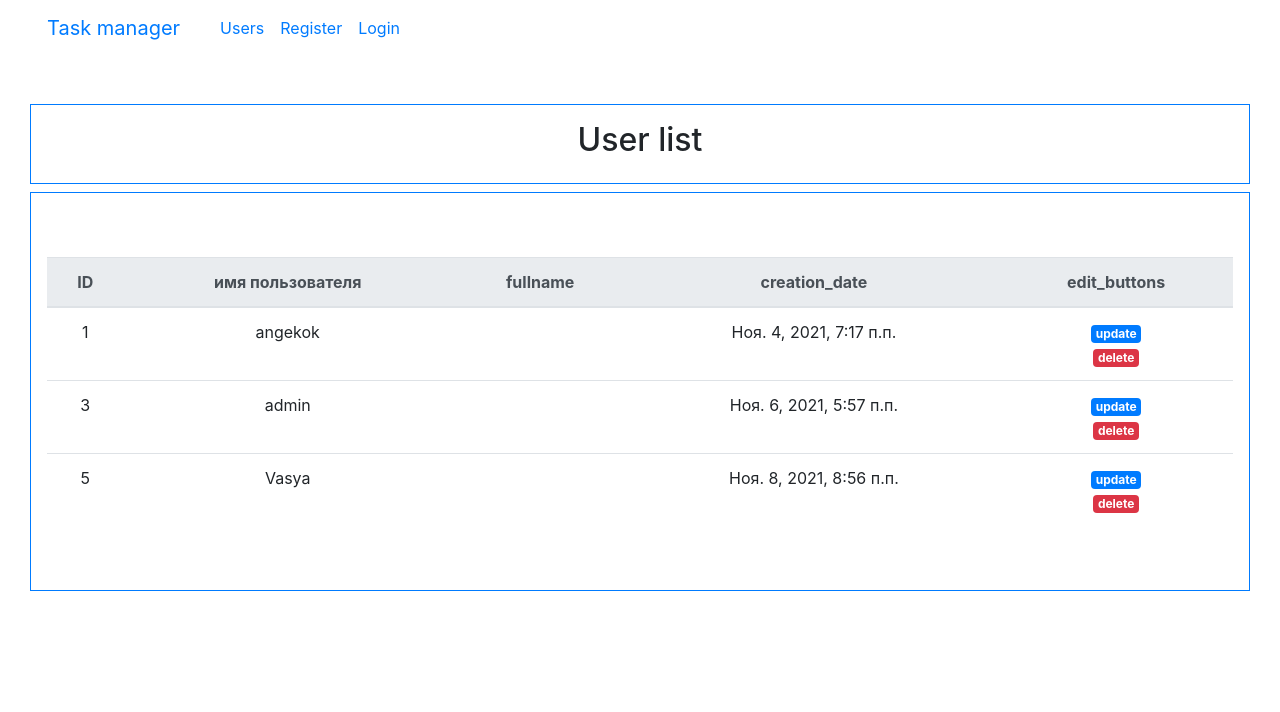
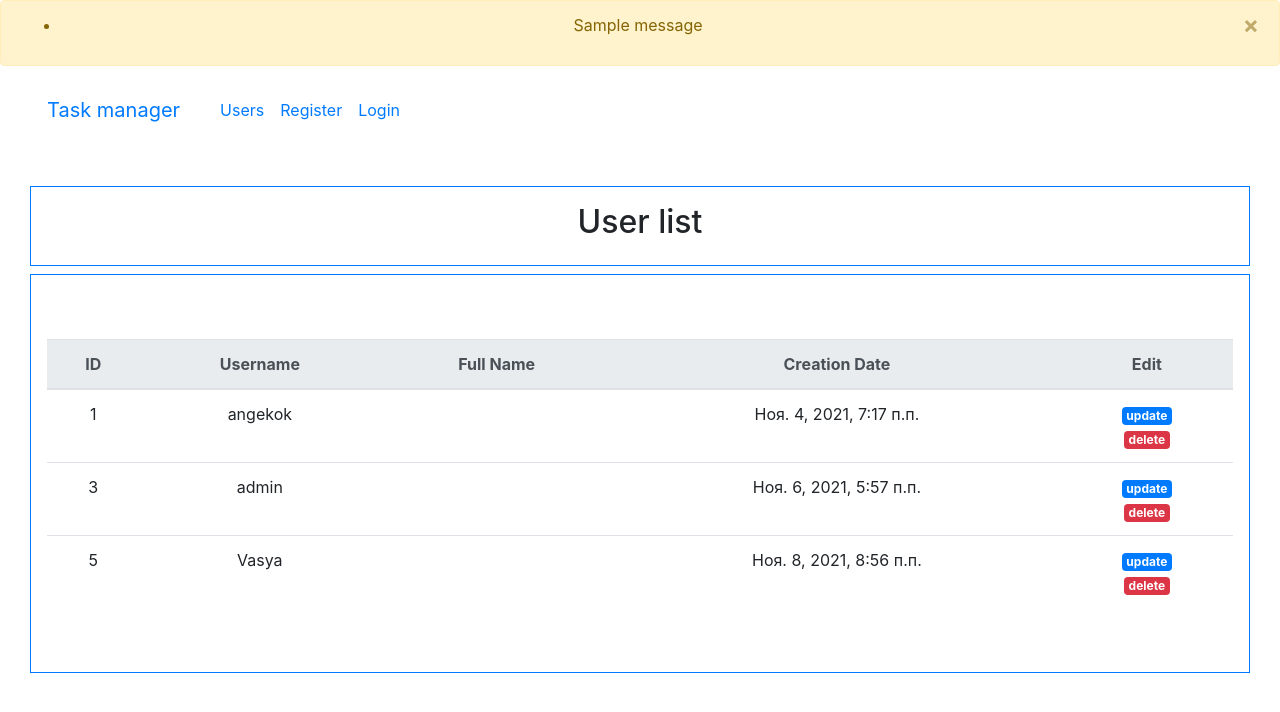
Before and after one commit to dr-angekok/python-project-lvl4, a Django app: page /users/ in a window 1280 px wide. Shown: the top 712 px of the page. Run offline with Django 3.2, Linux system fonts and the light colour scheme; data comes from the database, SQL or seed files in the repository; tables that the repository leaves empty hold one stand-in row (values such as "Sample post"); one stand-in notice (Sample message) is shown; some libraries are stand-ins or nearby versions.

Commit message:
Translate fix.

```diff
--- a/pyproject.toml
+++ b/pyproject.toml
@@ -21,6 +21,7 @@ django-filter = "^21.1"
 rollbar = "^0.16.2"
 psycopg2 = "^2.9.1"
 django-heroku = "^0.3.1"
+python-gettext = "^4.0"
 
 [tool.poetry.dev-dependencies]
 flake8 = "^4.0.1"
--- a/templates/base.html
+++ b/templates/base.html
@@ -10,6 +10,18 @@
     <meta charset="utf-8">
     <meta name="viewport" content="width=device-width, initial-scale=1, shrink-to-fit=no">
     <title>{% block title %}{% trans "Task manager" %}{% endblock %}</title>
+      {% if messages %}
+        <div class="alert alert-warning alert-dismissible fade show text-center" role="alert">
+        <ul class="messages">
+      {% for message in messages %}
+        <li{% if message.tags %} class="{{ message.tags }}"{% endif %}>{{ message }}</li>
+      {% endfor %}
+        </ul>
+        <button type="button" class="close" data-dismiss="alert" aria-label="Close">
+          <span aria-hidden="true">&times;</span>
+        </button>
+        </div>
+      {% endif %}
   </head>
   <body>
     <div class="container-fluid">
--- a/templates/index.html
+++ b/templates/index.html
@@ -2,6 +2,6 @@
 {% load bootstrap4 %}
 {% load i18n %}
 {% block content %}
-    <p>{% trans "Welcome to task manager" %}</p>
-    <p>{% trans "Clicking head to views something" %}</p>
+    <p>{% trans "Welcome to the task manager" %}</p>
+    <p>{% trans "Click the top menu to view something" %}</p>
 {% endblock %}
--- a/templates/users/list.html
+++ b/templates/users/list.html
@@ -10,10 +10,10 @@
     <thead class="thead-light">
         <tr>
             <th scope="col">ID</th>
-            <th scope="col">{% trans "username" %}</th>
-            <th scope="col">{% trans "fullname" %}</th>
-            <th scope="col">{% trans "creation_date" %}</th>
-            <th scope="col">{% trans "edit_buttons" %}</th>
+            <th scope="col">{% trans "Username" %}</th>
+            <th scope="col">{% trans "Full Name" %}</th>
+            <th scope="col">{% trans "Creation Date" %}</th>
+            <th scope="col">{% trans "Edit" %}</th>
         </tr>
     </thead>
 
--- a/users/views.py
+++ b/users/views.py
@@ -7,50 +7,53 @@ from django.views import View
 from django.urls import reverse_lazy
 from django.views.generic.edit import UpdateView
 from django.contrib.messages.views import SuccessMessageMixin
+from django.utils.translation import gettext as trans
+
 
 
 class Create(View, SuccessMessageMixin):
-    template_name = "users/create.html"
-    success_message = 'Успешно.'
+    template_name = 'users/create.html'
+    success_message = trans('Success.')
 
     def get(self, request):
-        return render(request, self.template_name, context={"form": UserCreationForm()})
+        return render(request, self.template_name, context={'form': UserCreationForm()})
 
     def post(self, request):
         form = UserCreationForm(data=request.POST)
         if form.is_valid():
             form.save()
-            return redirect("login")
+            return redirect('login')
         else:
-            return render(request, self.template_name, context={"form": form})
+            return render(request, self.template_name, context={'form': form})
 
 
 class Update(LoginRequiredMixin, UpdateView, SuccessMessageMixin):
     model = User
     fields = ('username', 'first_name', 'last_name', 'password')
     template_name = 'users/update.html'
-    success_url = "/users/"
-    success_message = 'Успешно отредактирован.'
+    success_url = '/users/'
+    success_message = 'Successfully edited.'
 
 
 class Delete(LoginRequiredMixin, View):
-    login_url = "login"
-    template_name = "users/delete.html"
+    login_url = 'login'
+    template_name = 'users/delete.html'
+    success_message = trans('Successfully delete.')
 
     def get(self, request, user_id):
-        context = {"user": User.objects.get(id=user_id)}
+        context = {'user': User.objects.get(id=user_id)}
         return render(request, self.template_name, context=context)
 
     def post(self, request, user_id):
         user = User.objects.get(id=user_id)
         user.delete()
-        return redirect("/users/")
+        return redirect('/users/')
 
 
 class List(View):
-    template_name = "users/list.html"
+    template_name = 'users/list.html'
 
     def get(self, request):
         users = User.objects.all()
-        context = {"users": users}
+        context = {'users': users}
         return render(request, self.template_name, context=context)
```
Also changed, not shown: locale/ru/LC_MESSAGES/django.po, 1 other file.
